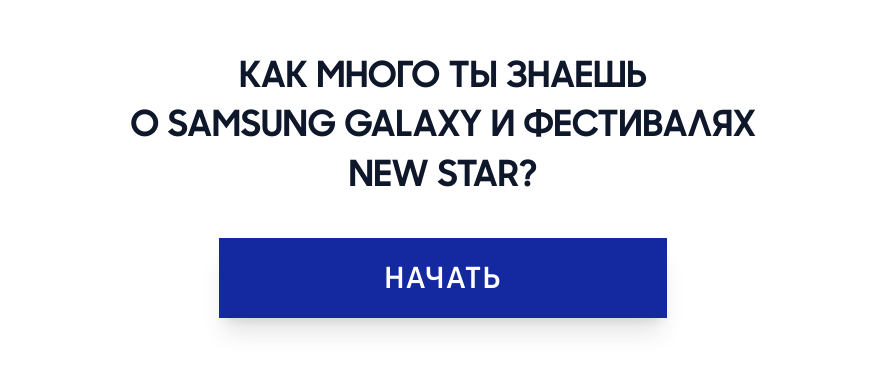
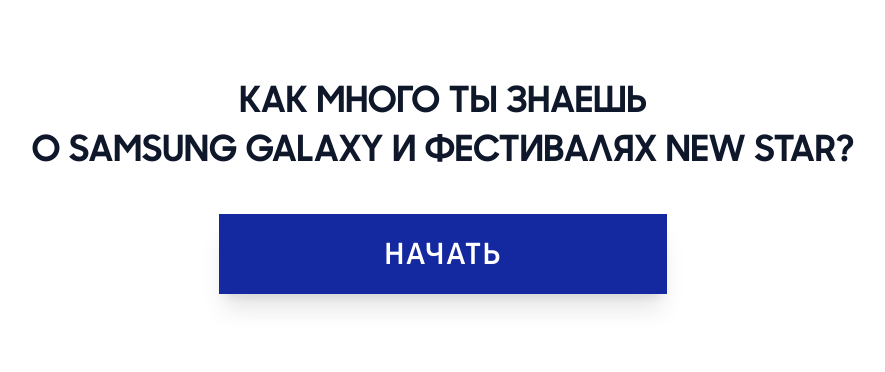
Before and after one commit to romapromo1/samsung-galaxy-quiz, a React (Vite) app: page / in a window 1280 px wide. Shown: the part 216-588 px from the top of the page, without its empty margins (197-1082 px from the left). Built offline with nearby package versions, Linux system fonts and the light colour scheme.

Commit message:
style: expand interface edge-to-edge removing horizontal restrictions

```diff
--- a/src/components/QuizScreen.tsx
+++ b/src/components/QuizScreen.tsx
@@ -87,7 +87,7 @@ export const QuizScreen: React.FC<QuizScreenProps> = ({ questions, onFinish }) =
   const progressPercentage = (timeLeft / TOTAL_TIME) * 100;
 
   return (
-    <div className="w-full h-full max-h-full flex flex-col px-4 sm:px-6 md:px-8 pt-3 sm:pt-4 md:pt-5 pb-2 sm:pb-3 max-w-3xl mx-auto bg-white select-none uppercase overflow-hidden">
+    <div className="w-full h-full max-h-full flex flex-col px-2.5 sm:px-3.5 md:px-4 pt-3 sm:pt-4 md:pt-5 pb-2 sm:pb-3 bg-white select-none uppercase overflow-hidden">
       {/* Top Fixed Section: HUD + Question Card stays firmly in place */}
       <div className="w-full shrink-0">
         {/* Top HUD */}
--- a/src/components/ResultScreen.tsx
+++ b/src/components/ResultScreen.tsx
@@ -8,7 +8,7 @@ interface ResultScreenProps {
 
 export const ResultScreen: React.FC<ResultScreenProps> = ({ result, onRestart }) => {
   return (
-    <div className="w-full h-full max-h-full flex flex-col justify-between items-center px-4 sm:px-6 md:px-8 py-4 sm:py-6 md:py-8 max-w-3xl mx-auto bg-white select-none uppercase overflow-y-auto">
+    <div className="w-full h-full max-h-full flex flex-col justify-between items-center px-3 sm:px-4 md:px-6 py-4 sm:py-6 md:py-8 bg-white select-none uppercase overflow-y-auto">
       <div className="w-full text-center">
         <h2 className="text-xs sm:text-sm md:text-lg font-extrabold text-slate-400">
           ВРЕМЯ ВЫШЛО
--- a/src/components/WelcomeScreen.tsx
+++ b/src/components/WelcomeScreen.tsx
@@ -7,8 +7,8 @@ interface WelcomeScreenProps {
 export const WelcomeScreen: React.FC<WelcomeScreenProps> = ({ onPlayClick }) => {
   return (
     <div className="relative flex-1 flex flex-col items-center justify-center p-6 sm:p-8 w-full h-full bg-white select-none uppercase">
-      <div className="w-full flex flex-col items-center text-center space-y-6 sm:space-y-8 md:space-y-10 max-w-3xl px-4">
-        <h1 className="text-xl sm:text-3xl md:text-4xl font-black text-slate-900 leading-snug tracking-normal font-brand-headline max-w-2xl">
+      <div className="w-full flex flex-col items-center text-center space-y-6 sm:space-y-8 md:space-y-10 px-4">
+        <h1 className="text-xl sm:text-3xl md:text-4xl font-black text-slate-900 leading-snug tracking-normal font-brand-headline max-w-4xl">
           КАК МНОГО ТЫ ЗНАЕШЬ
           <br />
           О SAMSUNG GALAXY И ФЕСТИВАЛЯХ NEW STAR?
```
Also changed, not shown: 1 other file (tests, documents, lock files or other folders).
